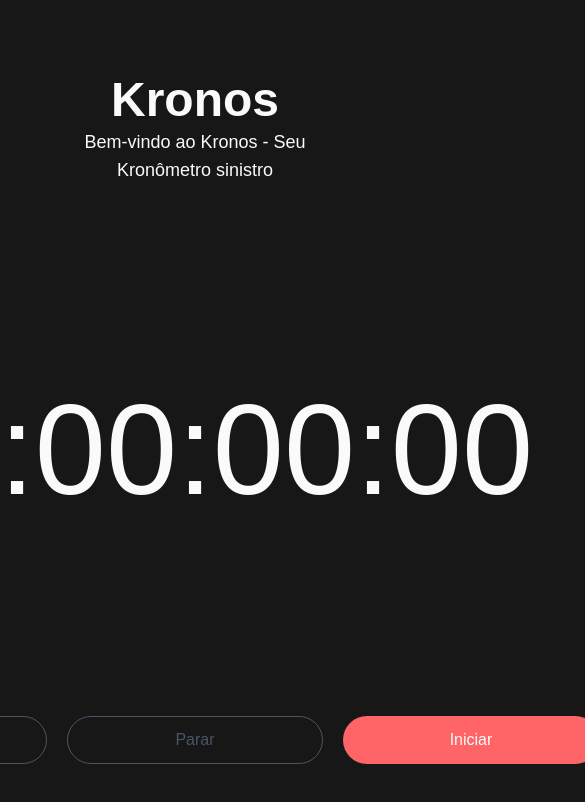
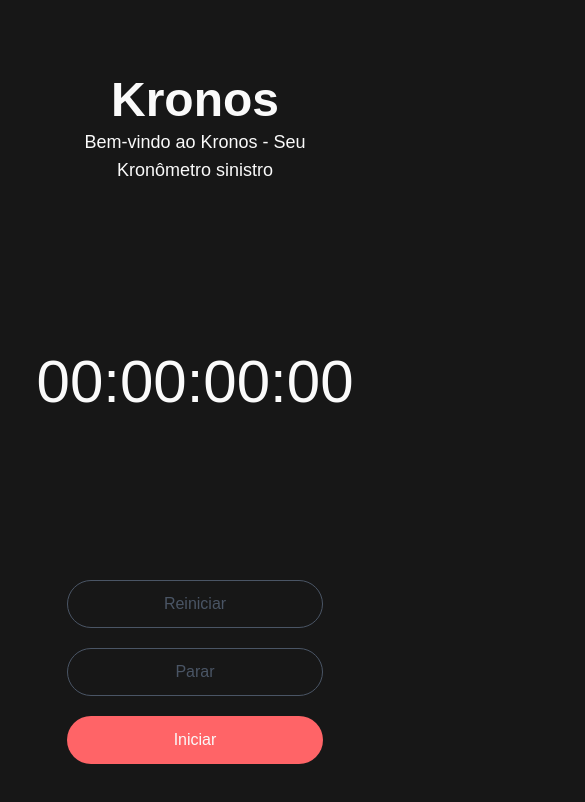
Before and after one commit to gusttavokr/kronos, a Next.js app in the folder frontend/kronos/: page / in a window 390 px wide. Shown: the top 802 px of the page, 585 px wide, since content can reach past the window. Built offline with nearby package versions, Linux system fonts and the light colour scheme.

Commit message:
:lipstick: feat: responsividade

```diff
--- a/frontend/kronos/app/components/layout/cronometro.tsx
+++ b/frontend/kronos/app/components/layout/cronometro.tsx
@@ -8,10 +8,10 @@ interface cronometroProps {
 function format(value: number){
 
     if (value < 10){
-        return <div className="text-zinc-50 text-9xl content-center rounded-3xl"> 0{value} </div>
+        return <div className="text-zinc-50 content-center rounded-3xl"> 0{value} </div>
     }
 
-    return <div className="text-zinc-50 text-9xl content-center rounded-3xl"> {value} </div>
+    return <div className="text-zinc-50 content-center rounded-3xl"> {value} </div>
 }
 
 export default function Cronometro(props: cronometroProps) {
@@ -19,18 +19,18 @@ export default function Cronometro(props: cronometroProps) {
 
 
     return (
-        <div className="flex">
+        <div className="flex text-6xl md:text-8xl lg:text-9xl">
 
             <div>{format(props.hora)}</div>
-            <div className="text-zinc-50 text-9xl content-center rounded-3xl">
+            <div className="text-zinc-50 content-center rounded-3xl">
                 :
             </div>
             <div>{format(props.minuto)}</div>
-            <div className="text-zinc-50 text-9xl content-center rounded-3xl">
+            <div className="text-zinc-50 content-center rounded-3xl">
                 :
             </div>
             <div>{format(props.segundo)}</div>
-            <div className="text-zinc-50 text-9xl content-center rounded-3xl">
+            <div className="text-zinc-50 content-center rounded-3xl">
                 :
             </div>
             <div>{format(props.milisegundo)}</div>
--- a/frontend/kronos/app/page.tsx
+++ b/frontend/kronos/app/page.tsx
@@ -136,7 +136,7 @@ export default function Home() {
 
         <Cronometro segundo={segundo} minuto={minuto} milisegundo={milisegundo} hora={hora}></Cronometro>
 
-        <div className="flex gap-5">
+        <div className="flex flex-row flex-wrap items-center justify-center gap-5 ">
           <ButtonPrimary function={reiniciar} title="Reiniciar" type={buttonType.TERTIARY} />
           <ButtonPrimary function={parar} title="Parar" type={buttonType.TERTIARY} />
           <ButtonPrimary function={iniciar} title="Iniciar" type={buttonType.PRIMARY} />
```
